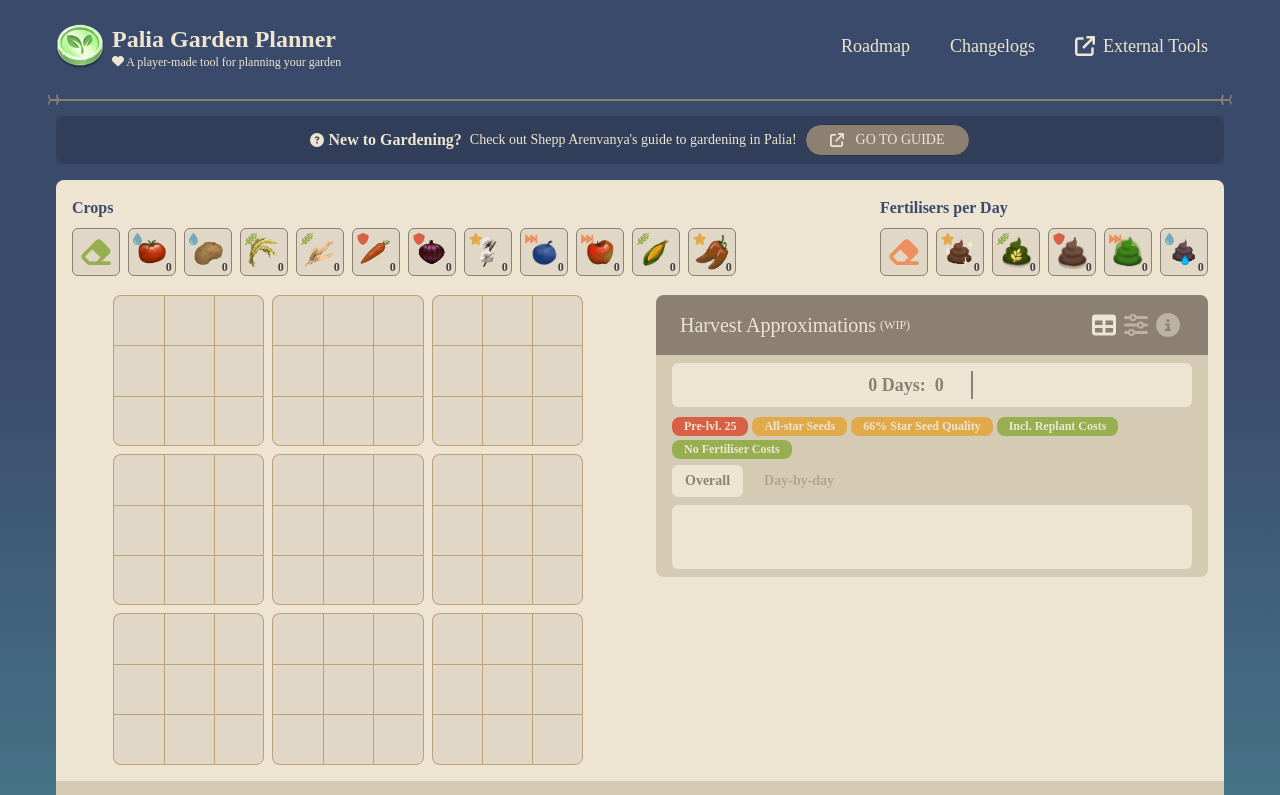
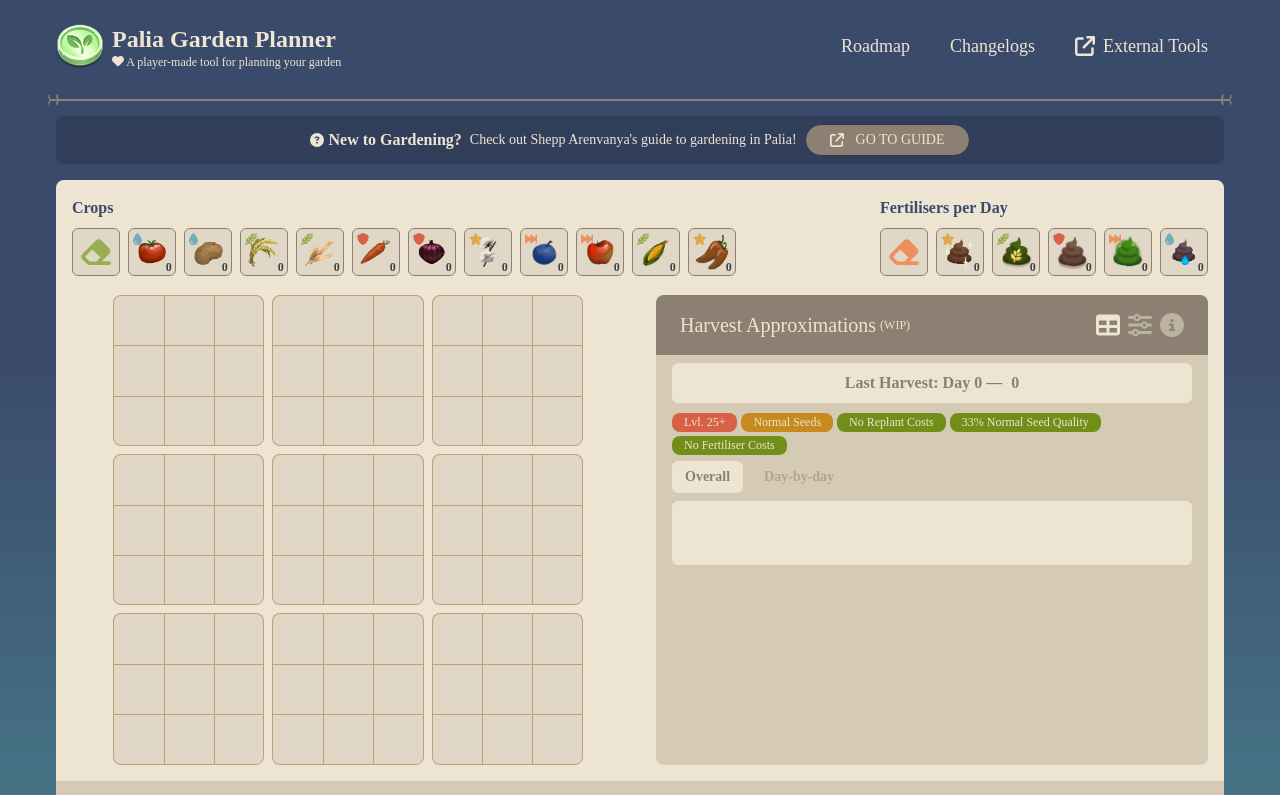
Before and after one commit to VincentAmante/palia-tools, a Nuxt app: page / in a window 1280 px wide. Shown: the top 795 px of the page. Built offline with nearby package versions, Linux system fonts and the light colour scheme; a web font is replaced by a local one.

Commit message:
[UI] Improved Harvest Calculator Sizing

```diff
--- a/assets/scripts/garden-planner/classes/garden.ts
+++ b/assets/scripts/garden-planner/classes/garden.ts
@@ -279,15 +279,7 @@
       }
     }
 
-    let minGrowthTime = 0
-    if (individualCrops.size > 0) {
-      minGrowthTime = Math.min(
-        ...Array.from(individualCrops.values()).map(
-          tile => tile.crop?.produceInfo.growthTime ?? 0,
-        ),
-      )
-    }
-    else {
+    if (individualCrops.size <= 0) {
       return {
         harvests: [] as IHarvestInfo[],
         harvestTotal: {
@@ -355,7 +347,10 @@
               : options.baseChanceOverride ?? 0
 
         const { base, withBonus } = crop.produceInfo
-        const { isHarvestable, doReplant } = crop.isHarvestableOnDay(day, tile.bonuses.includes(Bonus.SpeedIncrease))
+
+        // * Uncomment when speedboost behaviour is properly implemented
+        // const { isHarvestable, doReplant } = crop.isHarvestableOnDay(day, tile.bonuses.includes(Bonus.SpeedIncrease))
+        const { isHarvestable, doReplant } = crop.isHarvestableOnDay(day)
 
         if (isHarvestable) {
           let finalStarChance = baseStarChance
--- a/assets/scripts/garden-planner/utils/garden-helpers.ts
+++ b/assets/scripts/garden-planner/utils/garden-helpers.ts
@@ -8,6 +8,7 @@
   starChanceOverride?: number
   baseChanceOverride?: number
   includeReplantCost?: boolean
+  level: number
 }
 
 export type CalculateValueOptions = {
--- a/components/HarvestCalculator.vue
+++ b/components/HarvestCalculator.vue
@@ -1,5 +1,6 @@
 <script setup lang="ts">
 import { ref, watchEffect } from 'vue'
+import { useStorage } from '@vueuse/core'
 import LazyHCInfo from './garden-planner/HarvestCalculator/HCInfo.vue'
 import HCTags from './garden-planner/HarvestCalculator/HCTags.vue'
 import LazyHCTotal from './garden-planner/HarvestCalculator/HCTotal.vue'
@@ -20,14 +21,14 @@
 
 const isTakingScreenshot = useTakingScreenshot()
 
-const options = ref({
-  postLevel25: false,
-  allStarSeeds: true,
+const options = useStorage('approximator-options', {
+  days: 0,
+  postLevel25: true,
+  allStarSeeds: false,
   includeReplant: true,
-  includeReplantCost: true,
+  includeReplantCost: false,
   baseChanceStarSeed: 66,
-  baseChanceNormalSeed: 0,
-  days: 0,
+  baseChanceNormalSeed: 33,
 })
 
 const harvestData = computed<ISimulateYieldResult>(() => {
@@ -41,56 +42,13 @@
 
 type ProduceOptions = 'crop' | 'seed' | 'preserve'
 
-const cropOptions = ref({
-  [CropType.Tomato]: {
-    starType: 'crop' as ProduceOptions,
-    baseType: 'crop' as ProduceOptions,
-  },
-  [CropType.Potato]: {
-    starType: 'crop' as ProduceOptions,
-    baseType: 'crop' as ProduceOptions,
-  },
-  [CropType.Wheat]: {
-    starType: 'crop' as ProduceOptions,
-    baseType: 'crop' as ProduceOptions,
-  },
-  [CropType.Rice]: {
-    starType: 'crop' as ProduceOptions,
-    baseType: 'crop' as ProduceOptions,
-  },
-  [CropType.Cotton]: {
-    starType: 'crop' as ProduceOptions,
-    baseType: 'crop' as ProduceOptions,
-  },
-  [CropType.Onion]: {
-    starType: 'crop' as ProduceOptions,
-    baseType: 'crop' as ProduceOptions,
-  },
-  [CropType.Carrot]: {
-    starType: 'crop' as ProduceOptions,
-    baseType: 'crop' as ProduceOptions,
-  },
-  [CropType.Blueberry]: {
-    starType: 'crop' as ProduceOptions,
-    baseType: 'crop' as ProduceOptions,
-  },
-  [CropType.Apple]: {
-    starType: 'crop' as ProduceOptions,
-    baseType: 'crop' as ProduceOptions,
-  },
-  [CropType.Corn]: {
-    starType: 'crop' as ProduceOptions,
-    baseType: 'crop' as ProduceOptions,
-  },
-  [CropType.SpicyPepper]: {
-    starType: 'crop' as ProduceOptions,
-    baseType: 'crop' as ProduceOptions,
-  },
-  [CropType.None]: {
-    starType: 'crop' as ProduceOptions,
-    baseType: 'crop' as ProduceOptions,
-  },
-})
+const cropOptions = ref(Object.values(CropType).reduce((acc, cropType) => {
+  acc[cropType] = {
+    starType: 'crop',
+    baseType: 'crop',
+  }
+  return acc
+}, {} as Record<CropType, { starType: ProduceOptions; baseType: ProduceOptions }>))
 
 function calculateGoldValue() {
   if (harvestData.value) {
@@ -138,9 +96,9 @@
 </script>
 
 <template>
-  <div class="collapse collapse-arrow rounded-none md:rounded-lg w-full h-fit md:mx-auto md:py-4 lg:py-0 lg:mx-0 md:px-2 z-50 overflow-visible md:max-w-2xl transition-all">
+  <div class="collapse collapse-arrow rounded-none md:rounded-lg w-full md:mx-auto md:py-4 lg:py-0 lg:mx-0 md:px-2 z-50 overflow-visible md:max-w-2xl transition-all">
     <div
-      class="bg-primary md:rounded-lg"
+      class="bg-primary md:rounded-lg pb-2"
       :class="isTakingScreenshot.get ? 'rounded-lg' : ''"
     >
       <div class="flex flex-col gap-1">
@@ -159,12 +117,12 @@
           </h2>
           <div
             v-if="!isTakingScreenshot.get"
-            class="tabs w-fit flex flex-nowrap bg-misc rounded-md px-4 md:px-0"
+            class="tabs w-fit flex flex-nowrap bg-misc rounded-md px-4 md:px-0 py-1 gap-2"
           >
             <button
               id="approximator-display-tab"
               aria-label="Display Tab"
-              class="tab px-1 text-xl md:text-2xl" :class="activeTab === 'display' ? 'tab-active' : ''"
+              class="tab px-0 text-2xl" :class="activeTab === 'display' ? 'tab-active' : ''"
               @click="setTab('display')"
             >
               <font-awesome-icon :icon="['fas', 'table']" />
@@ -172,7 +130,7 @@
             <button
               id="approximator-options-tab"
               aria-label="Options Tab"
-              class="tab px-1 text-xl md:text-2xl" :class="activeTab === 'options' ? 'tab-active' : ''"
+              class="tab px-0 text-2xl " :class="activeTab === 'options' ? 'tab-active' : ''"
               @click="setTab('options')"
             >
               <font-awesome-icon :icon="['fas', 'sliders']" />
@@ -180,7 +138,7 @@
             <button
               id="approximator-info-tab"
               aria-label="Info Tab"
-              class="tab px-1 text-xl md:text-2xl" :class="activeTab === 'info' ? 'tab-active' : ''"
+              class="tab px-0 text-2xl " :class="activeTab === 'info' ? 'tab-active' : ''"
               @click="setTab('info')"
             >
               <font-awesome-icon :icon="['fas', 'info-circle']" />
@@ -189,9 +147,13 @@
         </div>
       </div>
       <div class="px-4 py-2">
-        <div class="bg-accent text-misc rounded-md flex flex-col md:flex-row items-center justify-center md:gap-1 py-2">
-          <div class="font-bold flex gap-1 items-center text-lg">
-            {{ Math.max(processedYields?.totalResult.day || 0, options.days) }} Days:
+        <div class="bg-accent text-misc rounded-md font-semibold flex flex-col xl:flex-row items-center justify-center md:gap-1 py-2">
+          <div
+            class="tooltip tooltip-top"
+            data-tip="The last harvest before approximations are made"
+          >
+            <div class="flex gap-1 items-center ">
+              Last Harvest: Day {{ Math.max(processedYields?.totalResult.day || 0, options.days) }} —
               <div class="flex gap-1 items-center">
                 <nuxt-img
                   width="1rem"
@@ -203,9 +165,18 @@
                   processedYields?.totalResult.totalGold.toLocaleString() }}
               </div>
             </div>
-          <div class="divider divider-horizontal after:bg-misc before:bg-misc" />
-          <p v-if="processedYields?.totalResult.totalGold !== 0" class="flex gap-1 items-center md:text-lg">
-            Average:
+          </div>
+          <div
+            v-show="processedYields?.totalResult.totalGold !== 0"
+            class="divider divider-horizontal after:bg-misc before:bg-misc"
+          />
+          <div
+            v-show="processedYields?.totalResult.totalGold !== 0"
+            class="tooltip tooltip-top"
+            data-tip="Raw average is without processing time"
+          >
+            <p class="flex gap-1 items-center">
+              Raw Average:
               <span class="flex gap-1 items-center"><nuxt-img
                 src="/gold.webp"
                 class="max-h-[1rem]"
@@ -218,6 +189,7 @@
                 (Math.round(processedYields.totalResult.totalGold
                   / processedYields.totalResult.day)).toLocaleString() }}</span>/ day
             </p>
+          </div>
         </div>
       </div>
       <div v-show="(isTakingScreenshot.get) || activeTab === 'display'" class="flex flex-col px-4">
@@ -259,7 +231,7 @@
 
           <LazyHCDay
             v-if="!(isTakingScreenshot.get) && activeDisplayTab === 'day' && harvestData"
-            class=" pb-4"
+            class="pb-4"
             :processed-yields="processedYields as ICalculateValueResult"
             :harvest-data="harvestData as ISimulateYieldResult"
             :crop-options="cropOptions as Record<CropType, { starType: ProduceOptions; baseType: ProduceOptions }>"
@@ -283,7 +255,7 @@
             Crop
           </div>
         </div>
-        <div class="max-h-80 overflow-y-scroll">
+        <div class="max-h-96 overflow-y-scroll">
           <div
             v-if="activeOptionTab === 'main'"
             class="grid gap-2 pr-2 pb-4"
--- a/components/garden-planner/GardenDisplay.vue
+++ b/components/garden-planner/GardenDisplay.vue
@@ -68,8 +68,8 @@
     :class="[(isTakingScreenshot.get && gardenTilesAreWide) ? '' : 'max-w-[100vw]']"
   >
     <div
-      class="rounded-xl sm:w-fit sm:mx-auto px-3 lg:px-1 bg-accent"
-      :class="(isTakingScreenshot.get) ? 'w-fit mx-auto px-1' : 'w-full'"
+      class="rounded-xl w-fit my-4 md:my-0 mx-auto px-3 lg:px-1 bg-accent"
+      :class="(isTakingScreenshot.get) ? 'w-fit mx-auto px-1' : ''"
       @contextmenu.prevent.self=""
     >
       <div ref="plotsDisplay" class="w-full overflow-auto grid gap-2">
--- a/components/garden-planner/HarvestCalculator/HCDay.vue
+++ b/components/garden-planner/HarvestCalculator/HCDay.vue
@@ -52,14 +52,12 @@
   currentPage,
   currentPageSize,
   pageCount,
-  isFirstPage,
-  isLastPage,
   prev,
   next,
 } = useOffsetPagination({
   total: yieldsTotal,
   page: 1,
-  pageSize: 2,
+  pageSize: 3,
 })
 
 const yieldsPage = computed(() => {
@@ -110,7 +108,7 @@
 <template>
   <div class="isolate overflow-hidden">
     <div class="grid gap-[2px]">
-      <div class="overflow-hidden max-h-40 overflow-y-scroll pr-2 rounded-md rounded-b-none bg-accent">
+      <div class="overflow-hidden h-56 overflow-y-scroll pr-2 rounded-md rounded-b-none bg-accent">
         <table class="table px-4 bg-accent text-misc rounded-none">
           <tbody class="h-full">
             <tr
--- a/components/garden-planner/HarvestCalculator/HCTags.vue
+++ b/components/garden-planner/HarvestCalculator/HCTags.vue
@@ -10,32 +10,34 @@
 </script>
 
 <template>
-  <div class="font-semibold flex gap-1 py-[0.1rem] text-sm flex-wrap">
+  <div class="flex gap-1 py-[0.1rem] text-sm flex-wrap">
     <p class="py-[0.1rem] px-3 rounded-lg text-center flex items-center bg-weed-prevention text-xs">
       {{ (postLevel25) ? 'Lvl. 25+' : 'Pre-lvl. 25' }}
     </p>
-    <p class="py-[0.1rem] px-3 rounded-lg text-center flex items-center bg-quality-increase text-xs">
-      {{ (allStarSeeds) ? 'All-star Seeds' : 'Normal Seeds' }}
+    <p class="py-[0.1rem] px-3 rounded-lg text-center flex items-center bg-quality-increase-dark text-xs ">
+      {{ (allStarSeeds) ? 'Star Seeds' : 'Normal Seeds' }}
     </p>
-
-    <p v-if="!(postLevel25) && allStarSeeds" class="py-[0.1rem] px-3 rounded-lg text-center flex items-center bg-quality-increase text-xs ">
+    <p v-if="!(postLevel25) && allStarSeeds" class="py-[0.1rem] px-3 rounded-lg text-center flex items-center bg-quality-increase-dark text-xs ">
       {{ baseChanceStarSeed
       }}% Star Seed
       Quality
     </p>
-    <p v-show="(!includeReplant)" class="py-[0.1rem] px-3 rounded-lg text-center flex items-center bg-harvest-boost text-xs">
+    <p v-show="(!includeReplant)" class="py-[0.1rem] px-3 rounded-lg text-center flex items-center bg-harvest-boost-dark text-xs">
       No Replant
     </p>
-    <p v-if="(includeReplantCost && includeReplant)" class="py-[0.1rem] px-3 rounded-lg text-center flex items-center badge-success text-xs">
-      Incl. Replant
+    <p v-if="(includeReplantCost && includeReplant)" class="py-[0.1rem] px-3 rounded-lg text-center flex items-center bg-harvest-boost-dark text-xs">
+      -Replant
       Costs
     </p>
+    <p v-else-if="(includeReplant)" class="py-[0.1rem] px-3 rounded-lg text-center flex items-center bg-harvest-boost-dark text-xs">
+      No Replant Costs
+    </p>
 
-    <p v-if="!(allStarSeeds)" class="py-[0.1rem] px-3 rounded-lg text-center flex items-center bg-harvest-boost text-xs">
+    <p v-if="!(allStarSeeds)" class="py-[0.1rem] px-3 rounded-lg text-center flex items-center bg-harvest-boost-dark text-xs">
       {{ baseChanceNormalSeed }}% Normal Seed
       Quality
     </p>
-    <p class="py-[0.1rem] px-3 rounded-lg text-center flex items-center bg-harvest-boost text-xs">
+    <p class="py-[0.1rem] px-3 rounded-lg text-center flex items-center bg-harvest-boost-dark text-xs">
       No Fertiliser Costs
     </p>
   </div>
--- a/tailwind.config.js
+++ b/tailwind.config.js
@@ -17,9 +17,15 @@
       'misc-saturated': '#bfa178',
       'misc-secondary': '#00000025',
       'growth-boost': '#ED915E',
-      'quality-increase': '#E0AA4A',
+      'quality-increase': {
+        DEFAULT: '#E0AA4A',
+        dark: '#C68A1F',
+      },
       'weed-prevention': '#D86046',
-      'harvest-boost': '#97AF51',
+      'harvest-boost': {
+        DEFAULT: '#97AF51',
+        dark: '#708E18',
+      },
       'water-retain': '#73ABBD',
       'white': '#FFF',
     },
```
Also changed, not shown: pages/index.vue (+20 -19 lines). Lines whose indentation alone changed are shown as unchanged.
